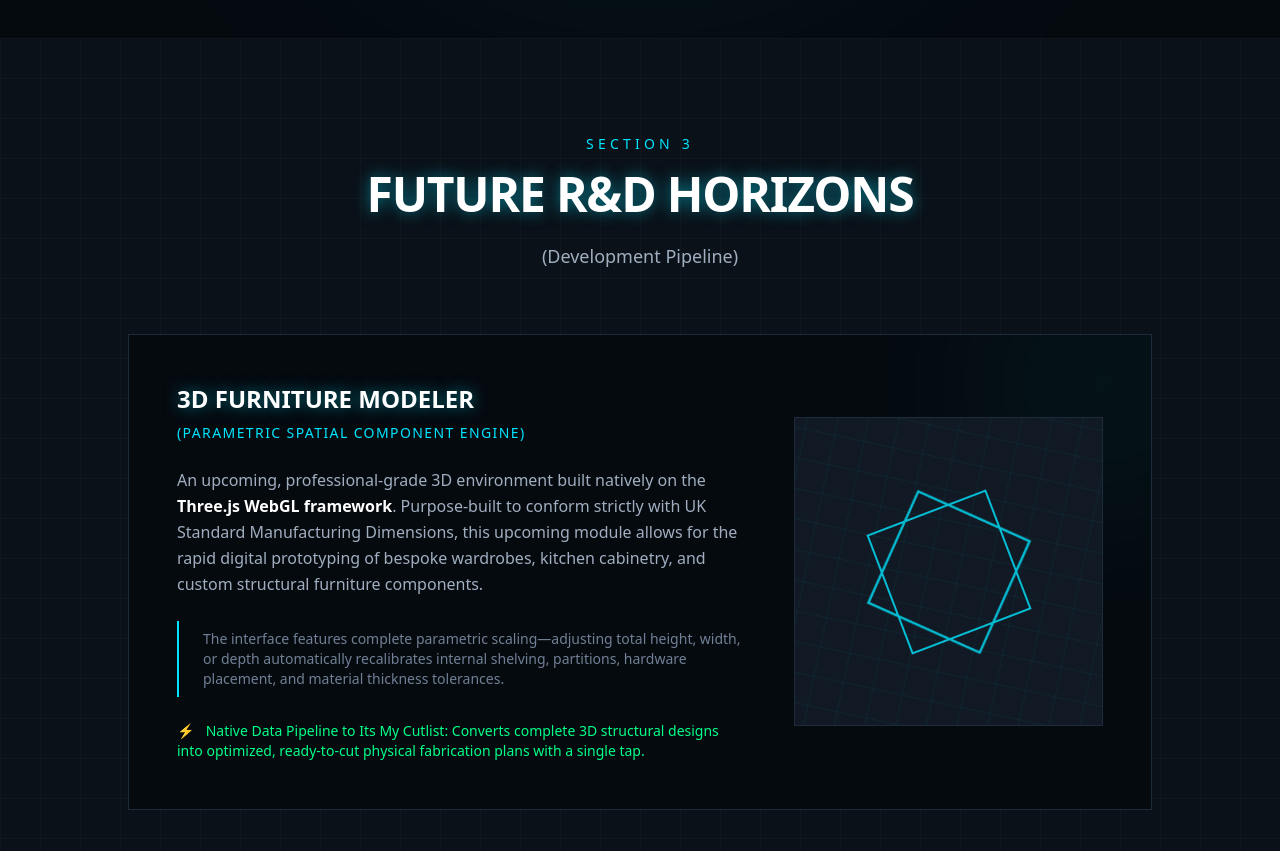
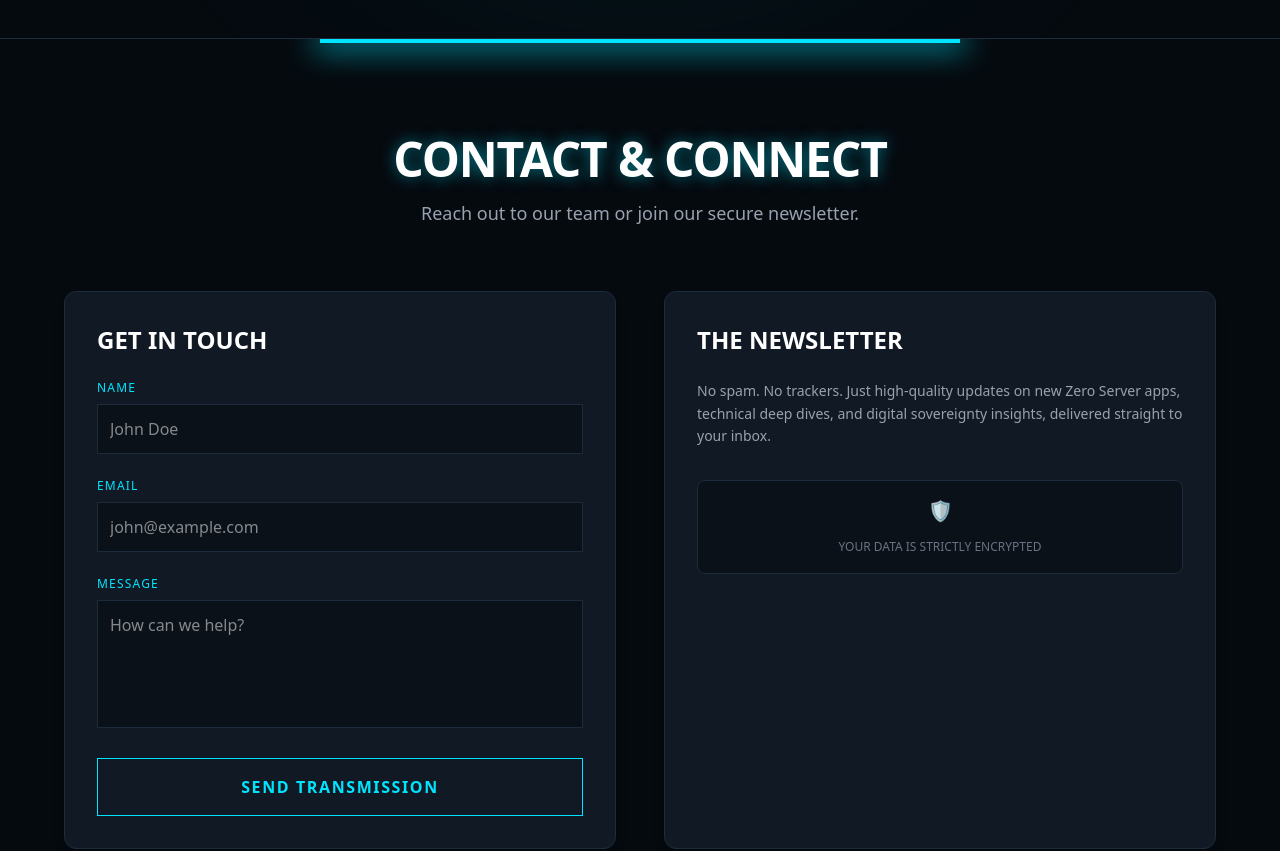
Before and after one commit to itsmyapp-code/itsmyapp-brochure, a Next.js app: page / in a window 1280 px wide. Shown: the part 7660-8511 px from the top of the page. Built offline with nearby package versions, Linux system fonts and the light colour scheme.

Commit message:
Remove Future R&D Horizons section from brochure

```diff
--- a/src/app/page.tsx
+++ b/src/app/page.tsx
@@ -2,7 +2,6 @@ import HeroSection from "@/components/HeroSection";
 import Philosophy from "@/components/Philosophy";
 import ZeroServerInfo from "@/components/ZeroServerInfo";
 import { ApplicationSpotlight } from "@/components/ApplicationSpotlight";
-import FutureHorizons from "@/components/FutureHorizons";
 import EngineRoom from "@/components/EngineRoom";
 import { zeroServerApps, fullStackApps, websites, websiteAdditions } from "@/data/portfolio";
 
@@ -44,7 +43,6 @@ export default function Home() {
       />
 
       <div id="about">
-        <FutureHorizons />
       </div>
 
       <div id="contact">
--- a/src/components/FutureHorizons.tsx
+++ /dev/null
@@ -1,56 +0,0 @@
-import React from "react";
-
-export default function FutureHorizons() {
-  return (
-    <section className="py-24 px-6 md:px-12 bg-cyber-dark border-b border-cyber-border overflow-hidden relative">
-      {/* Decorative background grid */}
-      <div className="absolute inset-0 bg-[linear-gradient(rgba(255,255,255,0.02)_1px,transparent_1px),linear-gradient(90deg,rgba(255,255,255,0.02)_1px,transparent_1px)] bg-[size:40px_40px] pointer-events-none" />
-
-      <div className="max-w-5xl mx-auto relative z-10">
-        <div className="mb-16 text-center">
-          <h2 className="text-sm text-neon-cyan font-mono uppercase tracking-[0.3em] mb-4">Section 3</h2>
-          <h3 className="text-3xl md:text-5xl font-bold uppercase tracking-tight text-text-primary text-glow-cyan mb-6">
-            Future R&D Horizons
-          </h3>
-          <p className="text-lg text-text-secondary max-w-3xl mx-auto">
-            (Development Pipeline)
-          </p>
-        </div>
-
-        <div className="bg-cyber-black border border-cyber-border p-8 md:p-12 relative overflow-hidden group">
-          <div className="absolute -right-20 -top-20 w-64 h-64 bg-neon-cyan opacity-5 blur-[80px] rounded-full pointer-events-none group-hover:opacity-10 transition-opacity duration-700" />
-
-          <div className="flex flex-col md:flex-row gap-12 items-center">
-            <div className="flex-1">
-              <h4 className="text-2xl font-bold text-text-primary mb-2 uppercase text-glow-cyan">3D Furniture Modeler</h4>
-              <p className="text-sm text-neon-cyan font-mono mb-6 uppercase tracking-widest">(Parametric Spatial Component Engine)</p>
-
-              <p className="text-text-secondary mb-6 leading-relaxed">
-                An upcoming, professional-grade 3D environment built natively on the <strong className="text-text-primary">Three.js WebGL framework</strong>. Purpose-built to conform strictly with UK Standard Manufacturing Dimensions, this upcoming module allows for the rapid digital prototyping of bespoke wardrobes, kitchen cabinetry, and custom structural furniture components.
-              </p>
-
-              <div className="border-l-2 border-neon-cyan pl-6 py-2 mb-6">
-                <p className="text-sm text-text-muted">
-                  The interface features complete parametric scaling—adjusting total height, width, or depth automatically recalibrates internal shelving, partitions, hardware placement, and material thickness tolerances.
-                </p>
-              </div>
-
-              <p className="text-sm text-neon-green font-mono">
-                <span className="mr-2">⚡</span> Native Data Pipeline to Its My Cutlist: Converts complete 3D structural designs into optimized, ready-to-cut physical fabrication plans with a single tap.
-              </p>
-            </div>
-
-            {/* 3D wireframe placeholder */}
-            <div className="w-full md:w-1/3 aspect-square border border-cyber-border bg-cyber-panel flex items-center justify-center relative overflow-hidden">
-               <div className="absolute inset-0 bg-[linear-gradient(rgba(0,229,255,0.1)_1px,transparent_1px),linear-gradient(90deg,rgba(0,229,255,0.1)_1px,transparent_1px)] bg-[size:20px_20px] transform rotate-12 scale-150 opacity-50" />
-               <div className="w-32 h-32 border-2 border-neon-cyan opacity-80 animate-[spin_10s_linear_infinite]" style={{ transformStyle: 'preserve-3d' }}>
-                  <div className="absolute inset-0 border-2 border-neon-cyan rotate-45" />
-                  <div className="absolute inset-0 border-2 border-neon-cyan -rotate-45" />
-               </div>
-            </div>
-          </div>
-        </div>
-      </div>
-    </section>
-  );
-}
```
